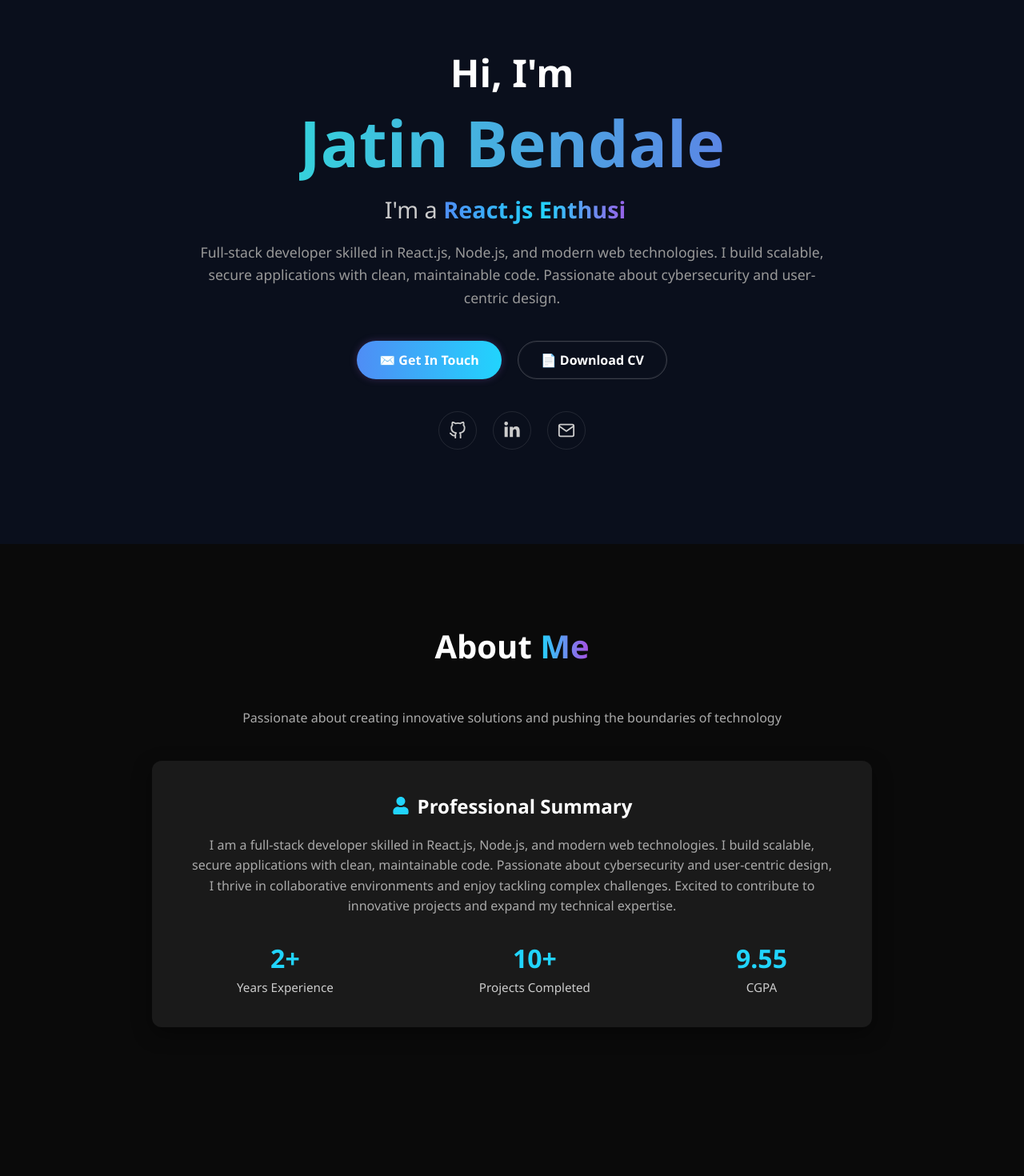
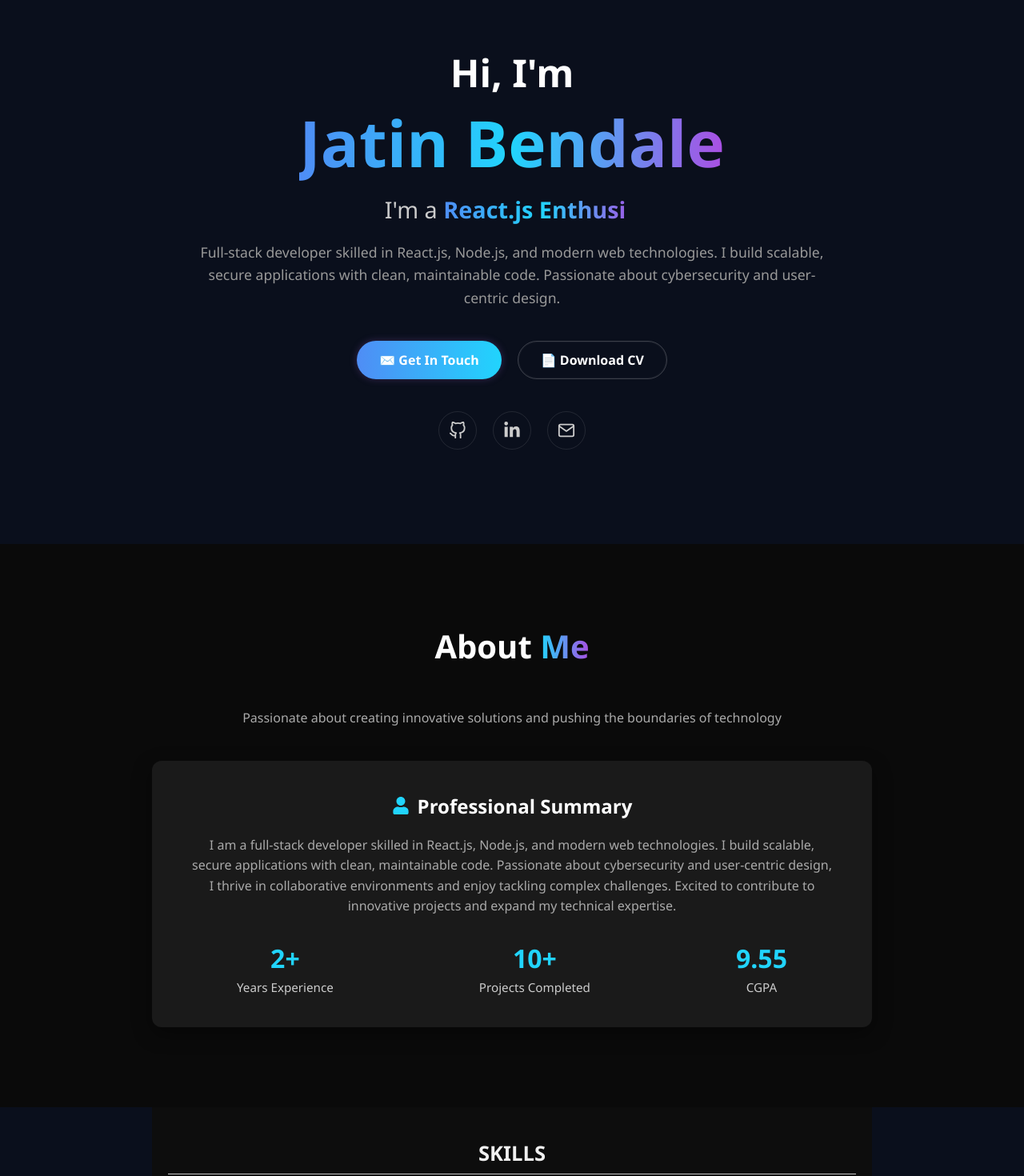
Before and after one commit to bendalejatin/jatin_portfolio, a React (Create React App) app: page / in a window 1280 px wide. Shown: the part 120-1590 px from the top of the page at 80% size. Built offline with nearby package versions, Linux system fonts and the light colour scheme; some icons are missing.

Commit message:
update testimonial and skill

```diff
--- a/src/App.js
+++ b/src/App.js
@@ -2,7 +2,6 @@
 import Navbar from './Components/Navbar/Navbar';
 import Hero from './Components/Hero/Hero';
 import About from './Components/About/About';
-import skills from './Components/skills/skills';
 import Experience from './Components/Experience/Experience';
 import Projects from './Components/Projects/Projects';
 import Education from './Components/Education/Education';
@@ -10,6 +9,7 @@
 import Testimonials from './Components/Testimonials/Testimonials';
 import Footer from './Components/Footer/Footer';
 import Contact from './Components/Contact/Contact';
+import Skills from './Components/Skills/Skills';
 
 function App() {
   return (
@@ -17,7 +17,7 @@
       <Navbar/>
       <Hero/>
       <About/>
-      <skills/>
+      <Skills/>
       <Experience/>
       <Projects/>
       <Education/>
--- a/src/Components/Testimonials/Testimonials.css
+++ b/src/Components/Testimonials/Testimonials.css
@@ -3,7 +3,7 @@
   color: white;
   text-align: center;
   padding: 60px 16px 40px;
-  max-width: 900px;
+  /* max-width: 900px;   */
   margin: 0 auto;
 }
 
@@ -13,7 +13,7 @@
   margin-bottom: 10px;
 }
 
-.gradient-text {
+.gradient-text-testimonial {
   background: linear-gradient(to right, #36d1dc, #5b86e5);
   -webkit-background-clip: text;
   -webkit-text-fill-color: transparent;
@@ -36,6 +36,7 @@
   min-height: 250px;
   margin: 0 auto;
   overflow: hidden;
+  max-width: 900px;
 }
 
 .testimonial-content {
--- a/src/Components/Testimonials/Testimonials.jsx
+++ b/src/Components/Testimonials/Testimonials.jsx
@@ -54,7 +54,7 @@
   return (
     <div className="testimonial-section">
       <h2 className="testimonial-title">
-        Client <span className="gradient-text">Testimonials</span>
+        Client <span className="gradient-text-testimonial">Testimonials</span>
       </h2>
       <p className="testimonial-subtitle">What clients and collaborators say about working with me</p>
 
--- a/src/Components/skills/skills.jsx
+++ b/src/Components/skills/skills.jsx
@@ -1,6 +1,6 @@
 import React from 'react';
 import { motion } from 'framer-motion';
-import './skills.css';
+import './Skills.css';
 
 const skillsData = [
   { category: "Technical Skills", skills: "C, Python, Java" },
@@ -12,7 +12,7 @@
   { category: "Soft Skills", skills: "Communication, Team work, Time Management, Attention to Detail" },
 ];
 
-const SkillsSection = () => {
+const Skills = () => {
   return (
     <motion.section
       className="skills-section"
@@ -33,4 +33,4 @@
   );
 };
 
-export default SkillsSection;
+export default Skills;
```
